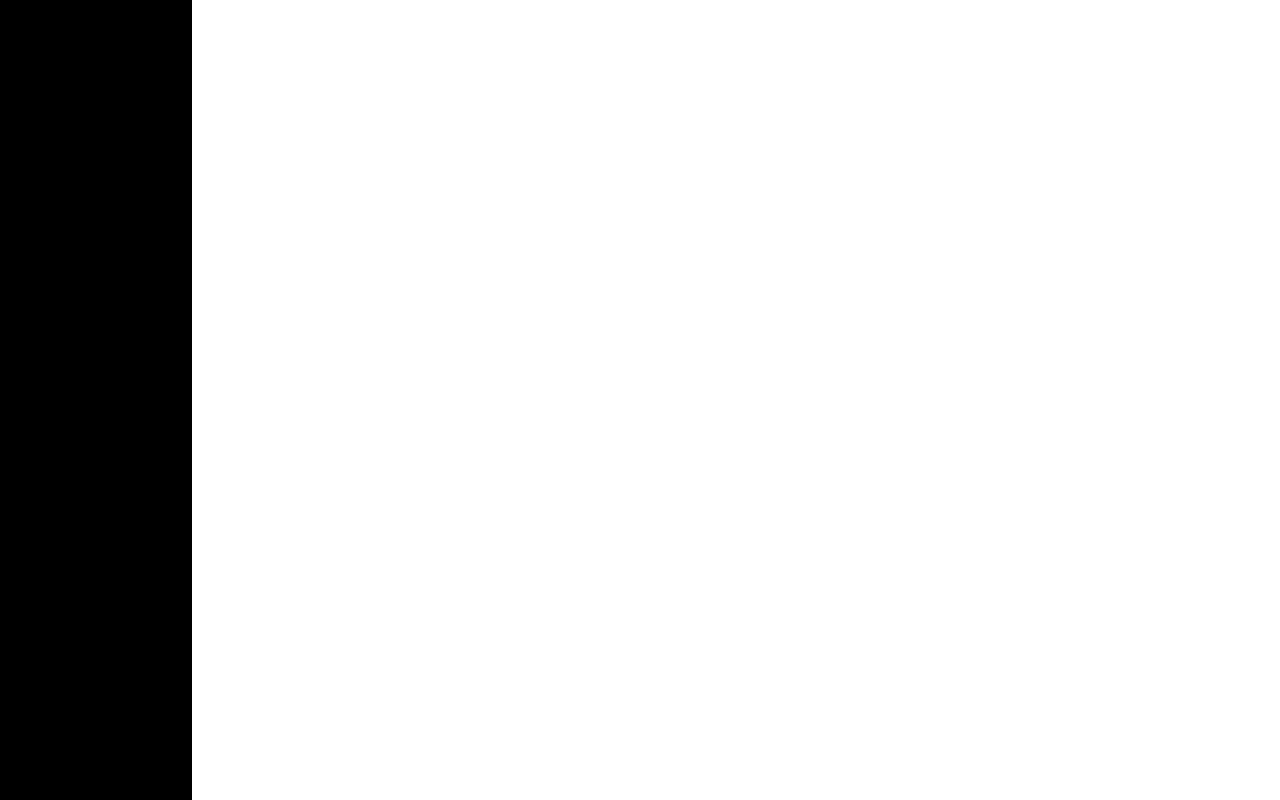
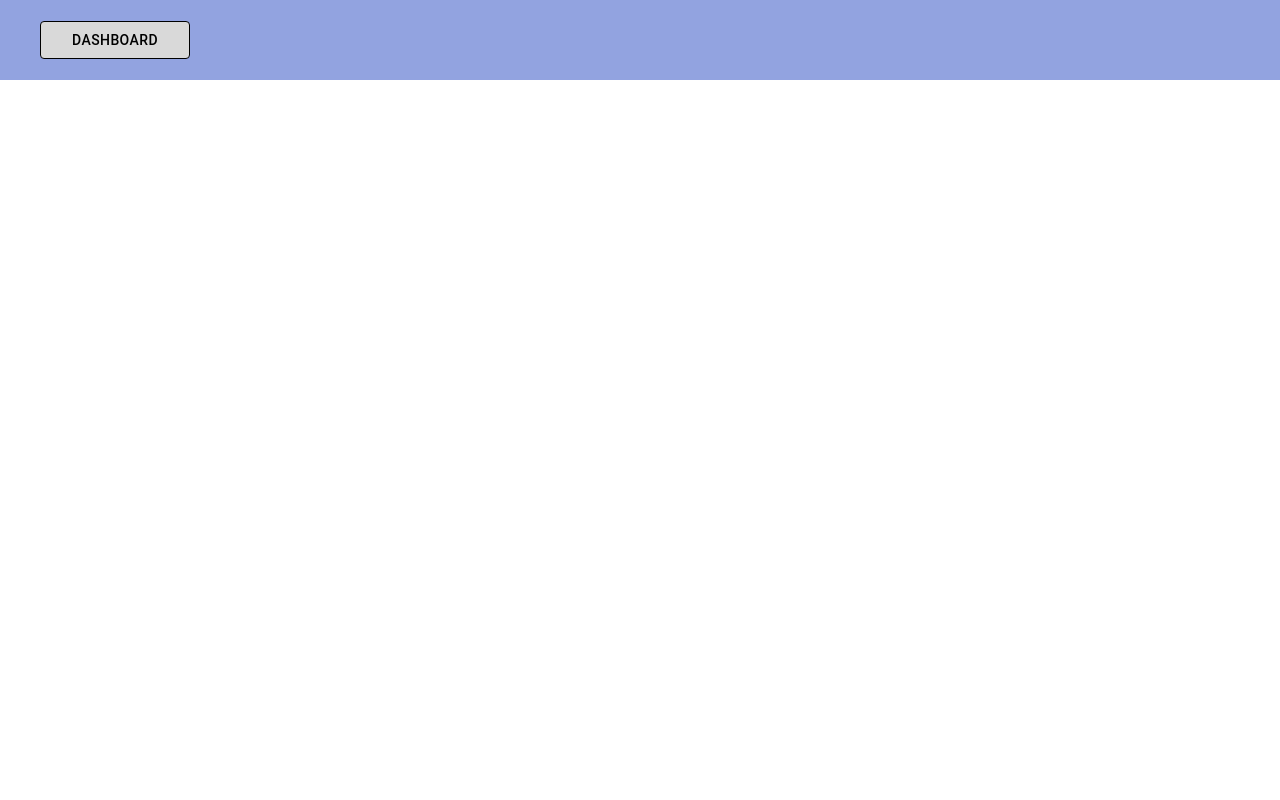
Before and after one commit to RasinthaDilshanJayarathne/Rapid-Application-Development, a React (Create React App) app: page / in a window 1280 px wide. Shown: the top 800 px of the page. Built offline with nearby package versions, Linux system fonts and the light colour scheme.

Commit message:
Create Dashboard Button

```diff
--- a/src/pages/Home/home.jsx
+++ b/src/pages/Home/home.jsx
@@ -1,19 +1,21 @@
 import { withStyles } from "@mui/styles";
 import { Component } from "react";
 import { styleSheet } from "./styles";
-import { Button, Grid, TextField } from "@mui/material";
+import { Button, Grid, TextField, Typography,} from "@mui/material";
 
-class Home extends Component{
-    constructor(props){
+class Home extends Component {
+    constructor(props) {
         super(props)
     }
 
-    render(){
-        const {classes} = this.props;
-        return(
+    render() {
+        const { classes } = this.props;
+        return (
             <>
-                 <Grid className={classes.container}>
-                    <Grid className={classes.navBar}></Grid>
+                <Grid className={classes.container}>
+                    <Grid className={classes.navBar}>
+                        <Button style={{width:'150px',backgroundColor:'#D9D9D9',color:'black',marginLeft:'40px',border:'1px solid black'}}>Dashboard</Button>
+                    </Grid>
                     <Grid className={classes.bodyContainer}></Grid>
                 </Grid>
             </>
--- a/src/pages/Home/styles.js
+++ b/src/pages/Home/styles.js
@@ -2,16 +2,25 @@ export const styleSheet ={
     container:{
         width:'100vw',
         height:'100vh',
-
+        display: 'flex',
+        flexWrap: 'wrap',
+        flexDirection: 'column',
+        alignItems: 'center',
+        justifyContent: 'center',
     },
     navBar:{
-        width:'15vw',
-        height:'100vh',
-        backgroundColor:'black'
+        width:'100vw',
+        height:'10vh',
+        backgroundColor: '#92A3E0',
+        display: 'flex',
+        flexWrap: 'wrap',
+        flexDirection: 'column',
+        alignItems: 'center',
+        //justifyContent: 'center',
     },
     bodyContainer:{
-        width:'85vw',
-        height:'100vh',
-        backgroundColor:'red'
+        width:'100vw',
+        height:'90vh',
+        //backgroundColor:'red'
     }
 }
```
